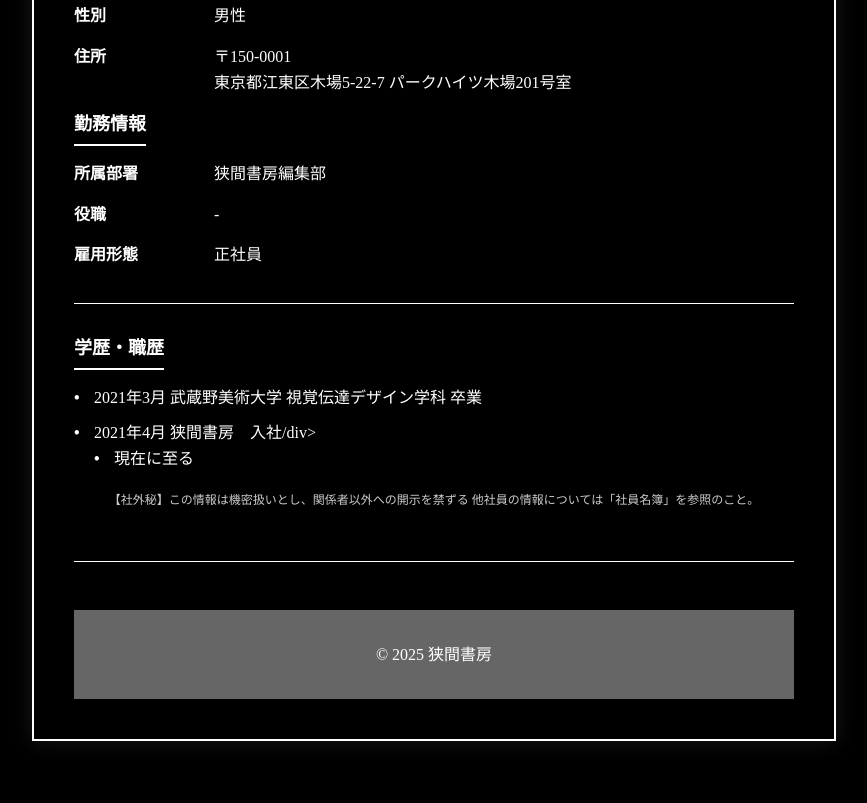
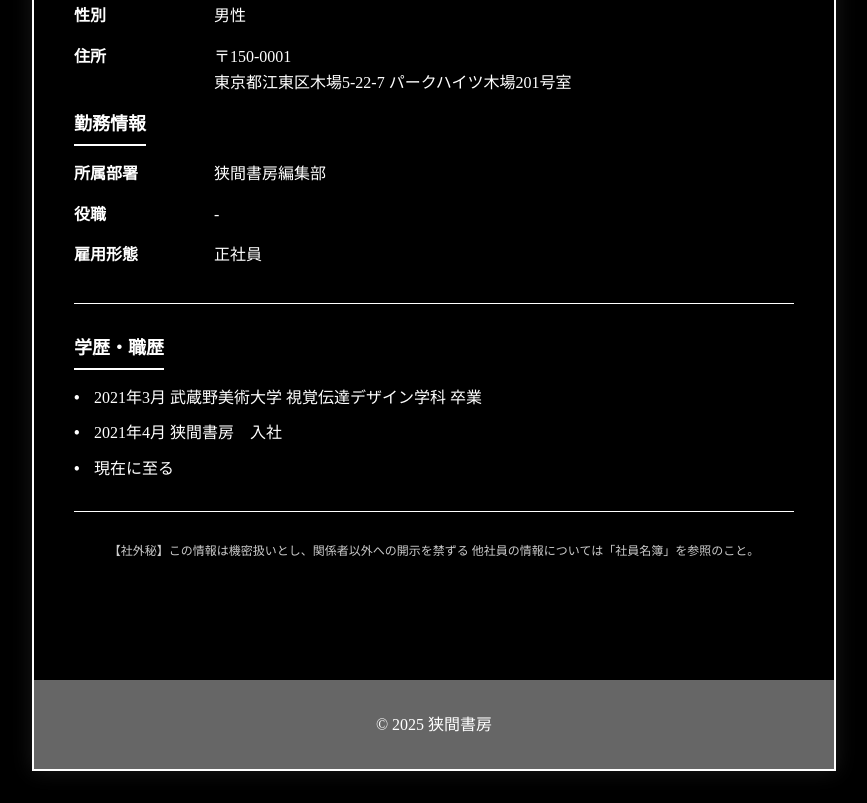
Before and after one commit to hazamashobo/yuda, a plain HTML site: page index.html in a window 1280 px wide. Shown: the part 651-1454 px from the top of the page, without its empty margins (206-1073 px from the left). Before the commit the page ends 1424 px from the top, so only its background shows below. Drawn offline with Linux system fonts and the light colour scheme.

Commit message:
Update index.html

```diff
--- a/index.html
+++ b/index.html
@@ -333,7 +333,7 @@
             <div class="section">
                 <div class="section-title">学歴・職歴</div>
                 <div class="career-item">2021年3月 武蔵野美術大学 視覚伝達デザイン学科 卒業</div>
-                <div class="career-item">2021年4月 狭間書房　入社/div>
+                <div class="career-item">2021年4月 狭間書房　入社</div>
                 <div class="career-item">現在に至る</div>
             </div>
             <div class="reference-note">
@@ -342,10 +342,10 @@
             </div>
         </div>
     </div>
-    <footer>
+</body>
+     <footer>
         <p>© 2025 狭間書房</p>
     </footer>
-</body>
 </html>
         </div>
     </div>
```
